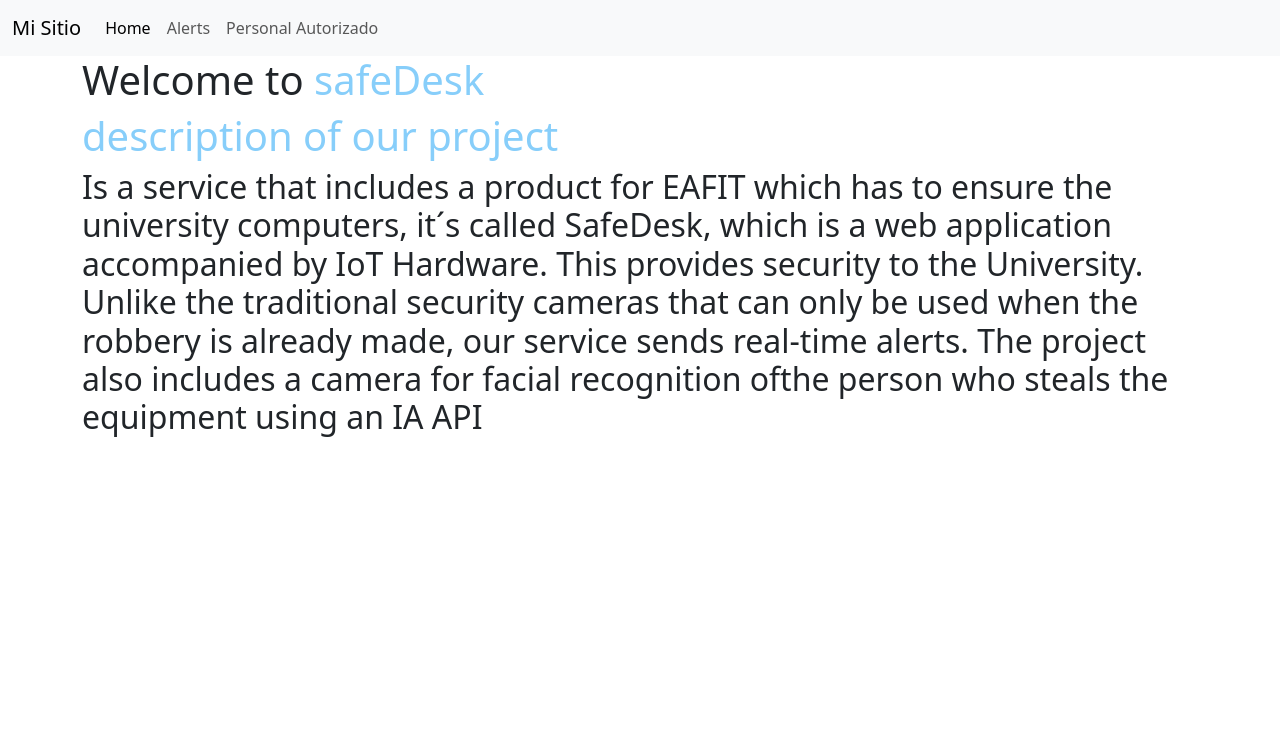
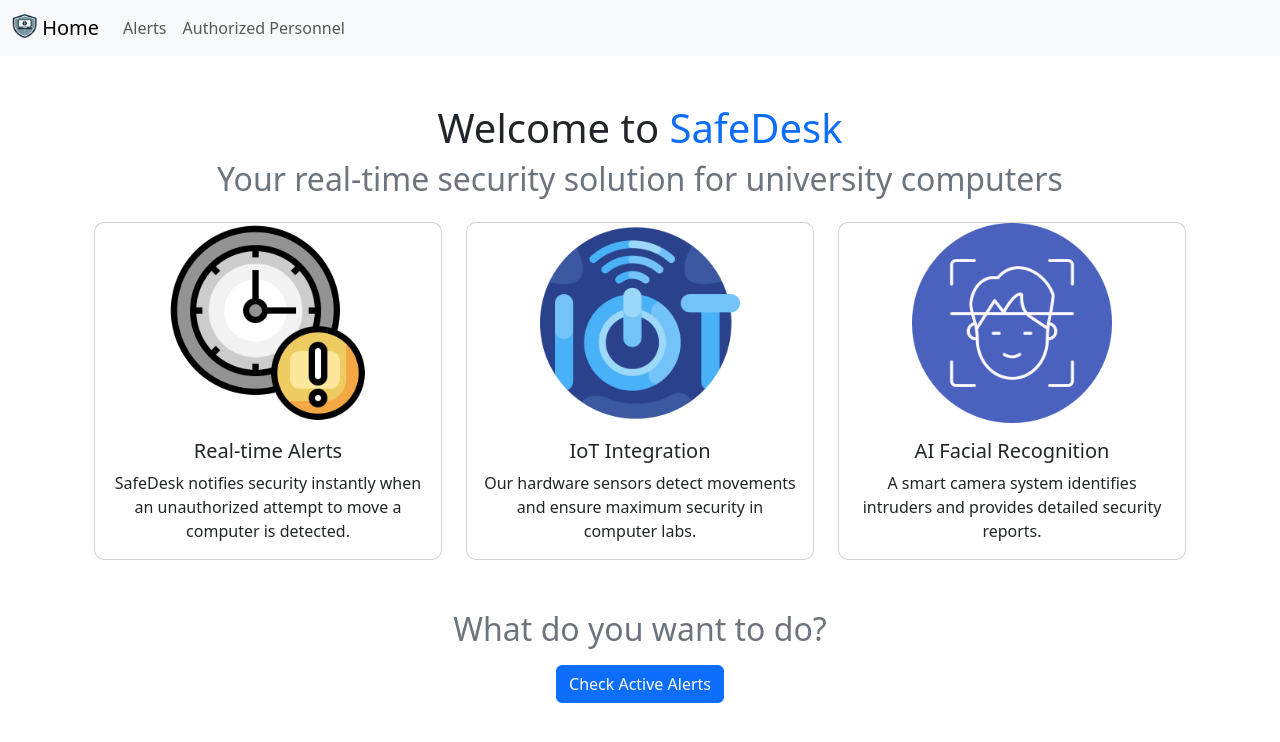
Before and after one commit to alexahurtado08/PI-1, a Django app: page / in a window 1280 px wide. Shown: the top 742 px of the page. Run offline with Django 5.2, Linux system fonts and the light colour scheme.

Commit message:
mejoramiento página y modificaciones a la base de datos

```diff
--- a/safedesk/templates/base.html
+++ b/safedesk/templates/base.html
@@ -3,30 +3,31 @@
     <script src="https://cdn.jsdelivr.net/npm/bootstrap@5.3.3/dist/js/bootstrap.bundle.min.js" integrity="sha384-YvpcrYf0tY3lHB60NNkmXc5s9fDVZLESaAA55NDzOxhy9GkcIdslK1eN7N6jIeHz" crossorigin="anonymous"></script>
 </head>
 
+{% load static %}
+<link rel="stylesheet" href="{% static 'css/styles.css' %}">
 
 <nav class="navbar navbar-expand-lg bg-body-tertiary">
     <div class="container-fluid">
-      <a class="navbar-brand" href="#">Mi Sitio</a>
-      <button class="navbar-toggler" type="button" data-bs-toggle="collapse" data-bs-target="#navbarSupportedContent"
-          aria-controls="navbarSupportedContent" aria-expanded="false" aria-label="Toggle navigation">
+      <a class="navbar-brand" href="{% url 'home' %}">
+        {% load static%}
+        <img src="{%  static 'images/logo_.png' %}" alt="" width="25" height="24"
+        class="d-inline-block align-text-top" />
+        Home
+      </a>
+      <button class="navbar-toggler" type="button" data-bs-toggle="collapse" data-bs-target="#navbarSupportedContent" aria-controls="navbarSupportedContent" aria-expanded="false" aria-label="Toggle navigation">
         <span class="navbar-toggler-icon"></span>
       </button>
       <div class="collapse navbar-collapse" id="navbarSupportedContent">
         <ul class="navbar-nav me-auto mb-2 mb-lg-0">
           <li class="nav-item">
-                  <a class="nav-link active" aria-current="page" href="#">Home</a>
+            <a class="nav-link" href="{% url 'alerts' %}">Alerts</a>
           </li>
           <li class="nav-item">
-                  <a class="nav-link" href="#">Alerts</a>
+            <a class="nav-link" href="{% url 'personnel' %}">Authorized Personnel</a>
         </li>
-              <li class="nav-item">
-                  <a class="nav-link" href="{% url 'personal_autorizado' %}">Personal Autorizado</a>
-              </li>
-          </ul>
       </div>
     </div>
   </nav>
-
 
 
 <div class = "container">
--- a/safedesk/urls.py
+++ b/safedesk/urls.py
@@ -22,12 +22,14 @@ from django.conf.urls.static import static
 from django.urls import path, re_path
 from django.views.static import serve
 
+
+
 urlpatterns = [
     path('admin/', admin.site.urls),
-    path('', securityViews.home),
-    path('alerts/', securityViews.alerts),
+    path('', securityViews.home, name='home'),
+    path('alerts/', securityViews.alerts, name='alerts'),
     re_path(r'^media/(?P<path>.*)$', serve, {'document_root': settings.MEDIA_ROOT}),
-    path('personal_autorizado/', securityViews.personal_autorizado, name='personal_autorizado'),
+    path('personnel', securityViews.personnel, name='personnel'),
 ]+ static(settings.MEDIA_URL, document_root=settings.MEDIA_ROOT)
 
 
--- a/security/admin.py
+++ b/security/admin.py
@@ -1,7 +1,9 @@
 from django.contrib import admin
 from .models import Alert
 from .models import Fotografia
+from .models import AuthorizedPersonnel
 
 # Register your models here.
 admin.site.register(Alert)
 admin.site.register(Fotografia)
+admin.site.register(AuthorizedPersonnel)
--- a/security/models.py
+++ b/security/models.py
@@ -17,10 +17,9 @@ class Fotografia(models.Model):
         return f"Fotografía {self.id}"
 
 
-
-class PersonalAutorizado(models.Model):
+class AuthorizedPersonnel(models.Model):
     nombre = models.CharField(max_length=100)
-    foto = models.ImageField(upload_to='personal_autorizado/')
+    foto = models.ImageField(upload_to='authorized_personnel/')
 
     def __str__(self):
         return self.nombre
--- /dev/null
+++ b/security/static/css/styles.css
@@ -0,0 +1,17 @@
+.feature-card {
+    transition: transform 0.3s ease-in-out, box-shadow 0.3s ease-in-out;
+    border-radius: 10px;
+    overflow: hidden;
+}
+
+.feature-card:hover {
+    transform: scale(1.05); /* Se agranda más para notar el efecto */
+    box-shadow: 0px 10px 20px rgba(0, 0, 0, 0.2); /* Añade una sombra al pasar el cursor */
+}
+
+.card-img-top {
+    width: 100%;  /* O un valor específico, como 250px */
+    height: auto; /* Ajusta la altura automáticamente */
+    max-height: 200px; /* Opcional: evita que crezca demasiado */
+    object-fit: scale-down; /* Ajusta la imagen sin recortar */
+}
--- a/security/templates/home.html
+++ b/security/templates/home.html
@@ -1,9 +1,55 @@
 {% extends 'base.html' %}
+{% load static %}
+
 
 {% block content %}
 
-<h1>Welcome to <span style="color: lightskyblue;">safeDesk</span></h1>
+<div class="container text-center mt-5">
+    <h1>Welcome to <span class="text-primary">SafeDesk</span></h1>
+    <h2 class="text-secondary">Your real-time security solution for university computers</h2>
 
-<h1><span style="color: lightskyblue;">description of our project</span></h1>
-<h2> Is a service that includes a product for EAFIT which has to ensure the university computers, it´s called SafeDesk, which is a web application accompanied by IoT Hardware. This provides security to the University. Unlike the traditional security cameras that can only be used when the robbery is already made, our service sends real-time alerts. The project also includes a camera for facial recognition ofthe person who steals the equipment using an IA API</h2>
-{% endblock content%}
+    <div class="row mt-4">
+        <!-- Card 1 -->
+        <div class="col-md-4">
+            <div class="card feature-card">
+                <img src="{% static 'images/feature1.png' %}" class="card-img-top" alt="Real-time Alerts">
+                <div class="card-body">
+                    <h5 class="card-title">Real-time Alerts</h5>
+                    <p class="card-text">SafeDesk notifies security instantly when an unauthorized attempt to move a computer is detected.</p>
+                </div>
+            </div>
+        </div>
+
+        <!-- Card 2 -->
+        <div class="col-md-4">
+            <div class="card feature-card">
+                <img src="{% static 'images/feature2.png' %}" class="card-img-top" alt="IoT Integration">
+                <div class="card-body">
+                    <h5 class="card-title">IoT Integration</h5>
+                    <p class="card-text">Our hardware sensors detect movements and ensure maximum security in computer labs.</p>
+                </div>
+            </div>
+        </div>
+
+        <!-- Card 3 -->
+        <div class="col-md-4">
+            <div class="card feature-card">
+                <img src="{% static 'images/feature_3.png' %}" class="card-img-top" alt="AI Facial Recognition">
+                <div class="card-body">
+                    <h5 class="card-title">AI Facial Recognition</h5>
+                    <p class="card-text">A smart camera system identifies intruders and provides detailed security reports.</p>
+                </div>
+            </div>
+        </div>
+    </div>
+
+    <div style="height: 50px;"></div>
+    <form action="{% url 'alerts' %}">
+        <div class="mb-3">
+            <h2 class="text-secondary">What do you want to do?</h2>
+        </div>
+        <button type="menu" class="btn btn-primary">Check Active Alerts</button>
+    </form>
+</div>
+
+{% endblock content %}
--- a/security/views.py
+++ b/security/views.py
@@ -2,7 +2,7 @@ from django.shortcuts import render
 from django.http import HttpResponse
 from .models import Alert
 from django.shortcuts import render
-from .models import PersonalAutorizado
+from .models import AuthorizedPersonnel
 
 
 # Create your views here.
@@ -12,8 +12,8 @@ def home(request):
 
 def alerts(request):
     alertass=Alert.objects.all()
-    return render(request, 'alerts.html')
+    return render(request, 'alerts.html', {'alertass':alertass})
 
-def personal_autorizado(request):
-    personal = PersonalAutorizado.objects.all()
-    return render(request, 'personal_autorizado.html', {'personal': personal})
+def personnel(request):
+    personal = AuthorizedPersonnel.objects.all()
+    return render(request, 'personnel.html', {'personal': personal})
```
Also changed, not shown: security/templates/alerts.html (+21 -9 lines), security/templates/personal_autorizado.html (deleted, +0 -14 lines), security/templates/personnel.html (added, +29 -0 lines), db.sqlite3, media/authorized_personnel/Alexandra.jpeg (renamed from media/personal_autorizado/Alexandra.jpeg), media/authorized_personnel/Mariana.jpeg (renamed from media/personal_autorizado/Mariana.jpeg), security/migrations/0007_authorizedpersonnel_delete_personalautorizado.py (added), security/static/images/feature1.png (added), security/static/images/feature2.png (added), security/static/images/feature_3.png (added), security/static/images/logo_.png (added), security/static/images/logo_name.png (added). Lines whose indentation alone changed are shown as unchanged.
